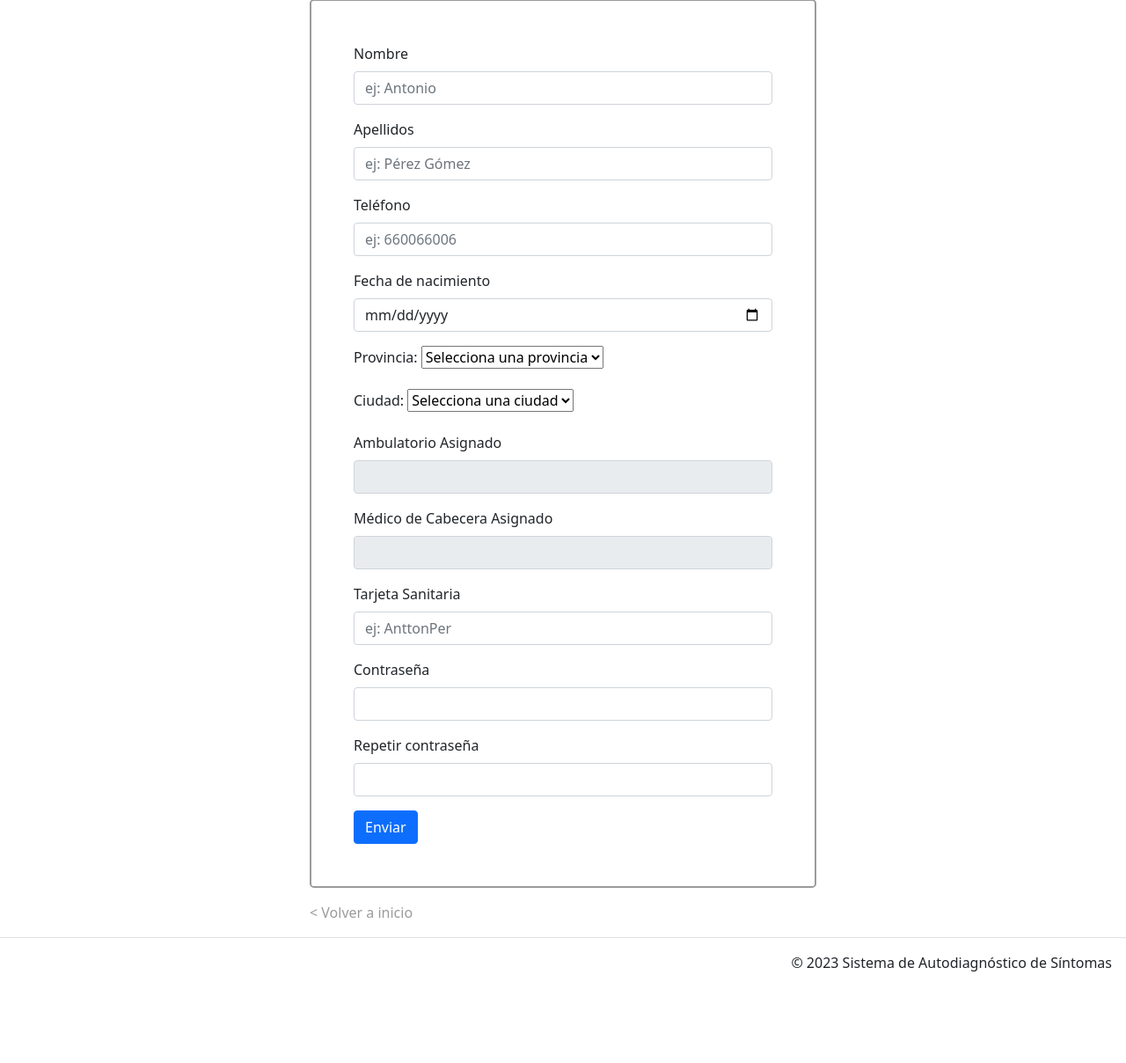
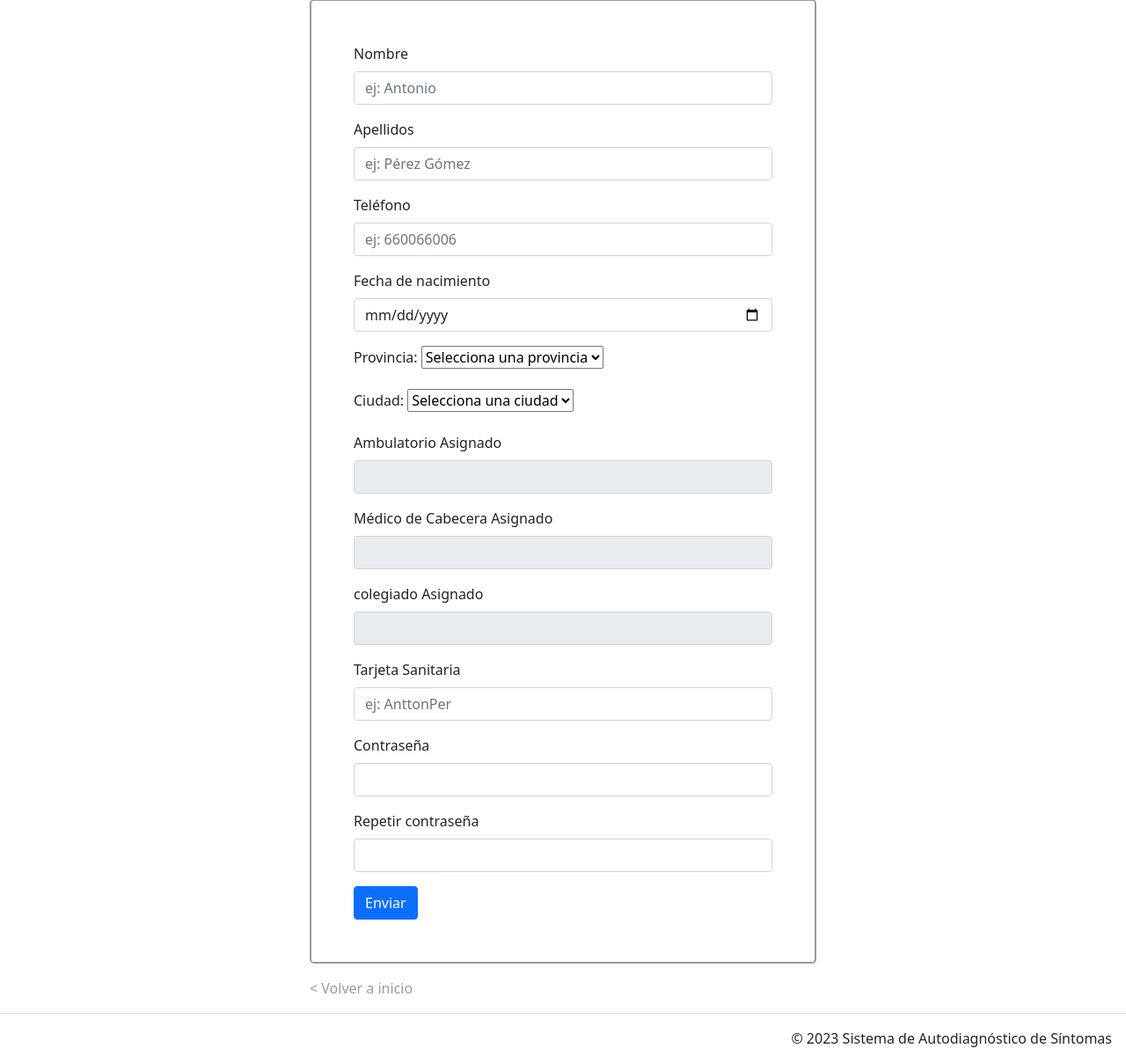
Before and after one commit to Mooha19/API, a PHP site: page /app/registro.php in a window 1280 px wide. Shown: the part 113-1321 px from the top of the page at 88% size. Before the commit the page ends 1217 px from the top, so only its background shows below. Run offline with PHP 8.4, Linux system fonts and the light colour scheme.

Commit message:
Add files via upload
a falta de css bueno

```diff
--- a/app/inicioSesionSanitario.php
+++ b/app/inicioSesionSanitario.php
@@ -18,7 +18,7 @@ session_start();
         <h1>Iniciar sesión como Sanitario</h1>
     </div>
         <div class = "contenedorRegistro margenRegistro p-5 bordeRegistro rounded-3">
-            <form name = "inic" action= "server/inicioc_server.php" method="POST">
+            <form name = "inic" action= "server/inicios_server.php" method="POST">
                 <div class="mb-3">
                     <label for="user" class="form-label">Nº de colegiado</label>
                     <input name = "user" type="text" class="form-control" id="controlUser">
--- a/app/registro.php
+++ b/app/registro.php
@@ -60,16 +60,20 @@ session_start();
                     <label for="medico" class="form-label">Médico de Cabecera Asignado</label>
                     <input name = "medico" type="text" class="form-control" id="medico"  readonly>
                 </div>
+                <div id="c9" class="mb-3 hidden ">
+                    <label for="cole" class="form-label">colegiado Asignado</label>
+                    <input name="cole" type="text" class="form-control" id="cole" readonly>
+                </div>
 
-                <div id = "c8" class="mb-3">
+                <div id = "c10" class="mb-3">
                     <label for="usern" class="form-label">Tarjeta Sanitaria</label>
                     <input name= "username" type="text" class="form-control" id="controlId" placeholder = "ej: AnttonPer">
                 </div>
-                <div id = "c9" class="mb-3">
+                <div id = "c11" class="mb-3">
                     <label for="password" class="form-label">Contraseña</label>
                     <input name = "contra" type="password" class="form-control" id="controlPass">
                 </div>
-                <div id = "c10" class="mb-3">
+                <div id = "c12" class="mb-3">
                     <label for="password" class="form-label">Repetir contraseña</label>
                     <input name = "contra_repetir" type="password" class="form-control" id="controlPassRepeat">
                 </div>
```
